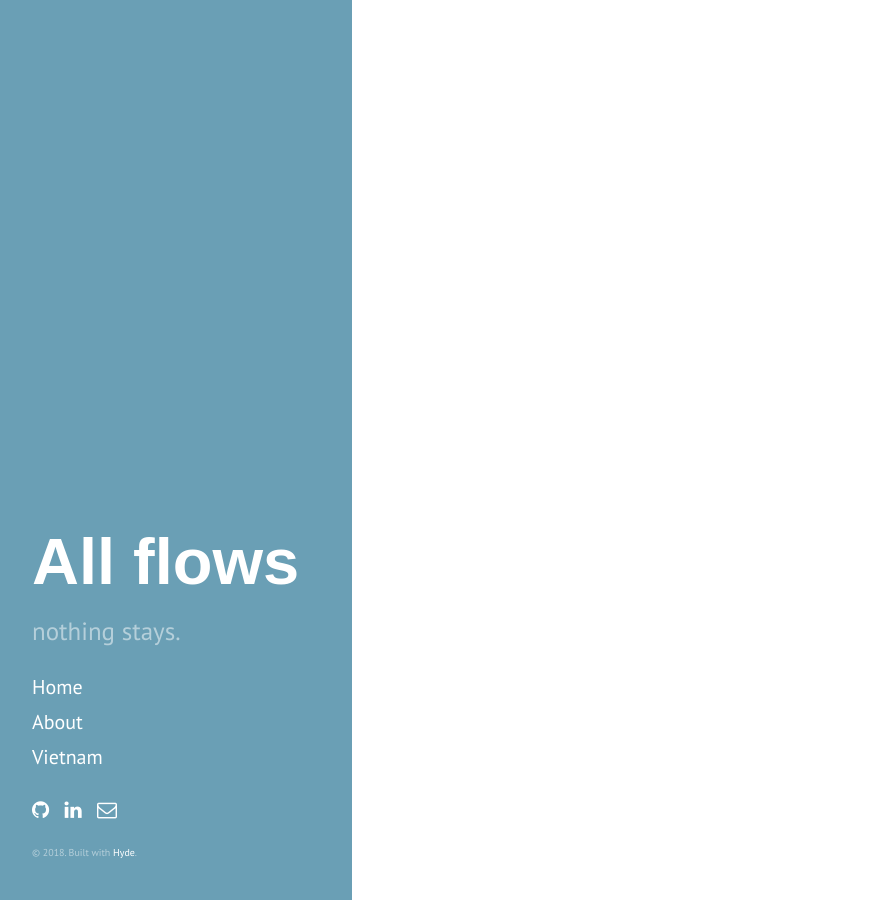
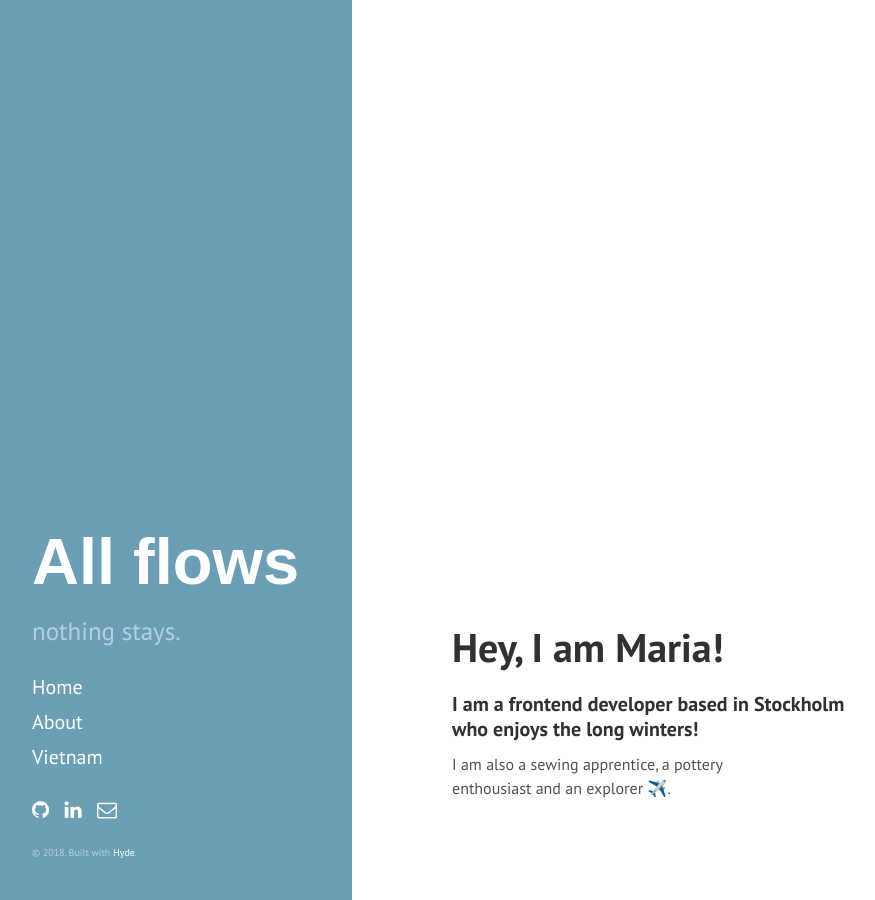
Before and after one commit to mariakatsourani/allflows, a Jekyll site: the page built from index.md, in a window 1280 px wide. Shown: the whole page, without its empty margins (8-883 px from the left). Built offline with Jekyll 4.4.1, drawn with Linux system fonts in a browser that asks for light colours; some web fonts are replaced.

Commit message:
Update home and about

```diff
--- a/_config.yml
+++ b/_config.yml
@@ -8,7 +8,7 @@ permalink: pretty
 # Setup
 title: All flows
 description: 'nothing stays.'
-baseurl: "/"
+baseurl: ""
 
 author:
   name: 'Maria Kat'
--- a/_includes/sidebar.html
+++ b/_includes/sidebar.html
@@ -10,7 +10,7 @@
     </div>
 
     <nav class="sidebar-nav">
-      <a class="sidebar-nav-item{% if page.url == site.baseurl %} active{% endif %}" href="{{ site.baseurl }}">Home</a>
+      <a class="sidebar-nav-item{% if page.url == site.baseurl %} active{% endif %}" href="/">Home</a>
 
       {% assign pages_list = site.pages %}
       {% for node in pages_list %}
--- a/index.md
+++ b/index.md
@@ -3,18 +3,8 @@ layout: default
 title: Home
 ---
 
-<div class="posts">
-  {% for post in site.posts %}
-  <div class="post">
-    <h1 class="post-title">
-      <a href="{{ post.url | relative_url }}">
-        {{ post.title }}
-      </a>
-    </h1>
-
-    <span class="post-date">{{ post.date | date_to_string }}</span>
-
-    {{ post.excerpt }}
-  </div>
-  {% endfor %}
+<div class="intro">
+  <h1>Hey, I am Maria!</h1>
+  <h4>I am a frontend developer based in Stockholm who enjoys the long winters!</h4>
+  <p>I am also a sewing apprentice, a pottery enthousiast and an explorer ✈️.</p>
 </div>
--- a/public/css/overrides.scss
+++ b/public/css/overrides.scss
@@ -82,3 +82,16 @@ $page-colors: (
 img {
   max-height: 90vh;
 }
+
+.home .content {
+  min-height: 100vh;
+  display: flex;
+  align-items: flex-end;
+
+  h4 { width: 65%; }
+
+  p {
+    font-size: 16px;
+    width: 55%;
+  }
+}
```
Also changed, not shown: about.md (+31 -0 lines).
